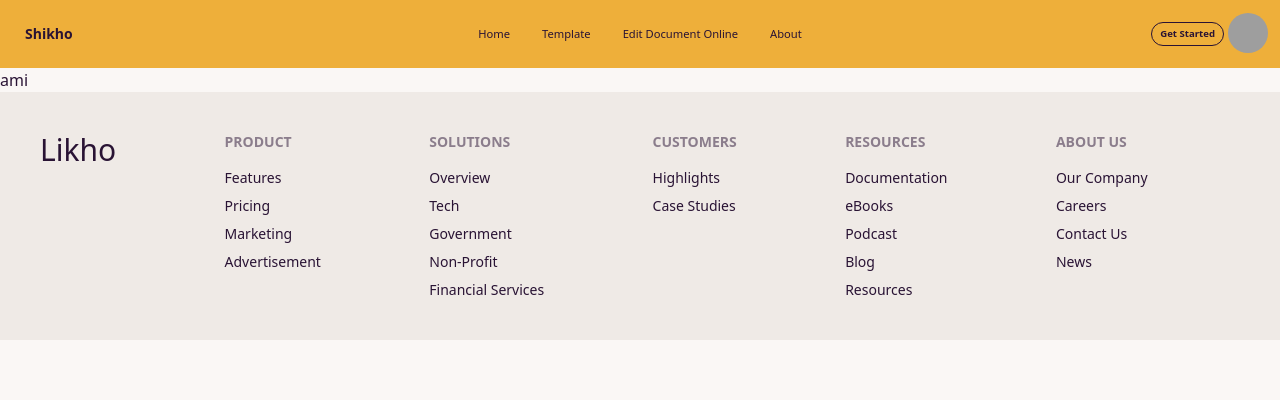
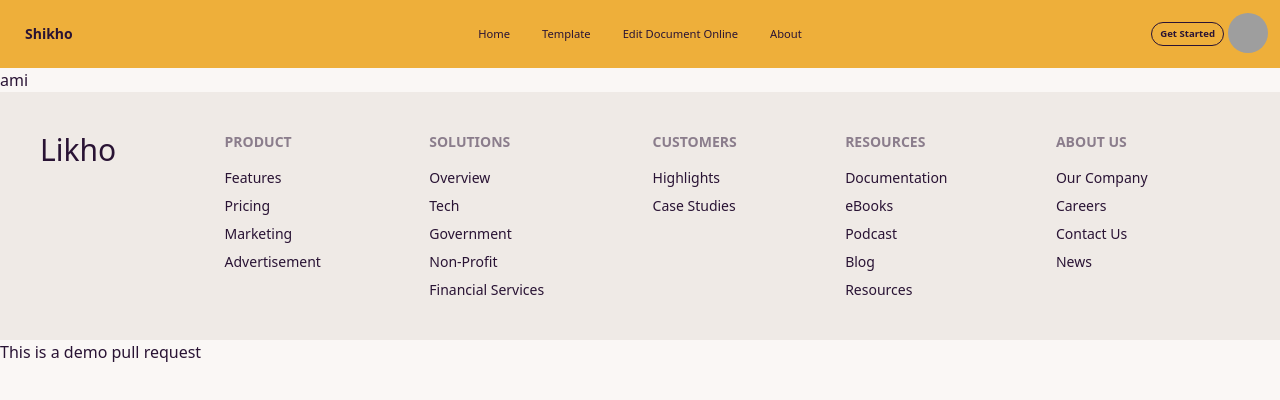
Before and after one commit to ataullahmesbah/likhho-sub-official, a React (Vite) app: page / in a window 1280 px wide. Shown: the top 400 px of the page. Built offline with nearby package versions, Linux system fonts and the light colour scheme; grey boxes are pictures that could not be loaded.

Commit message:
Update MainLayout.jsx

```diff
--- a/src/Layout/MainLayout.jsx
+++ b/src/Layout/MainLayout.jsx
@@ -9,6 +9,7 @@ const MainLayout = () => {
             <Navbar></Navbar>
             <Outlet></Outlet>
             <Footer></Footer>
+            <p>This is a demo pull request</p>
         </div>
     );
 };
```
